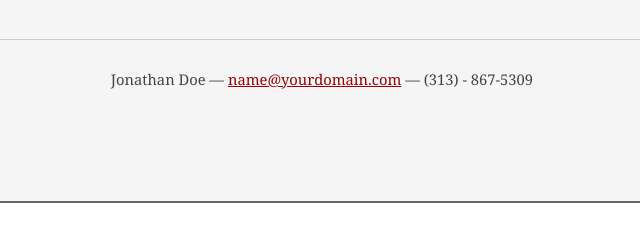
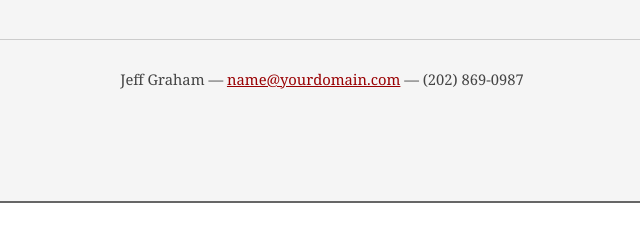
Before and after one commit to jefferygraham/resume, a plain HTML site: page index.html in a window 1280 px wide. Shown: the part 2192-2432 px from the top of the page, 296-936 px from the left. Drawn offline with Linux system fonts and the light colour scheme; a small style sheet from the web is missing.

Commit message:
update footer

```diff
--- a/index.html
+++ b/index.html
@@ -175,9 +175,9 @@
 
         <div id="ft">
           <p>
-            Jonathan Doe &mdash;
+            Jeff Graham &mdash;
             <a href="mailto:name@yourdomain.com">name@yourdomain.com</a> &mdash;
-            (313) - 867-5309
+            (202) 869-0987
           </p>
         </div>
         <!--// footer -->
```
